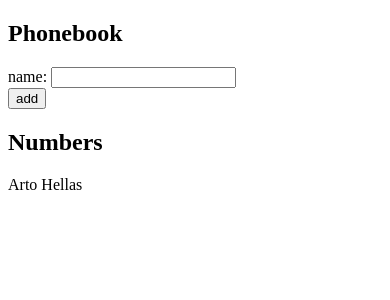
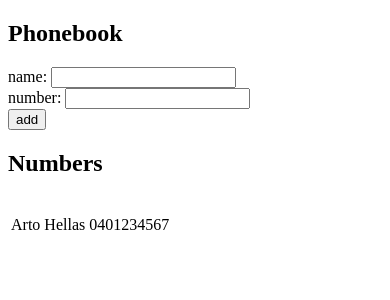
Before and after one commit to daysleeper23/fullstack-open-2024, a React (Vite) app in the folder part2/phonebook/: page / in a window 390 px wide. Shown: the top 300 px of the page. Built offline with nearby package versions, Linux system fonts and the light colour scheme.

Commit message:
Ex 2.8
- Allow users to add phone numbers to the phone book

```diff
--- a/part2/phonebook/src/App.jsx
+++ b/part2/phonebook/src/App.jsx
@@ -1,23 +1,44 @@
 import { useState } from 'react'
 
-const Item = ({person}) => <p>{person.name}</p>
+const Item = ({person}) => {
+  return (
+    <tr>
+      <td>
+        <p>{person.name}</p>
+      </td>
+      <td>
+        <p>{person.number}</p>
+      </td>
+    </tr>
+  )
+}
 
 const App = () => {
   const [persons, setPersons] = useState([
-    { name: 'Arto Hellas' }
+    {
+      name: 'Arto Hellas',
+      number: '0401234567'
+     }
   ])
+
+  const [newNumber, setNewNumber] = useState('')
 
   const [newName, setNewName] = useState('')
 
-  const handleInputChange = (e) => {
-    console.log('current string of the input', e.target.value)
+  const handleNameChange = (e) => {
+    console.log('current string of the name input', e.target.value)
     setNewName(e.target.value)
+  }
+
+  const handleNumberChange = (e) => {
+    console.log('current string of the number input', e.target.value)
+    setNewNumber(e.target.value)
   }
 
   const handleSubmit = (e) => {
     e.preventDefault()
 
-    if (newName.length == 0)
+    if (newName.length == 0 || newNumber.length == 0)
       return
 
     if (persons.find(person => person.name === newName)) {
@@ -27,9 +48,12 @@ const App = () => {
 
     console.log('start submitting...')
     let newPersons = [...persons]
-    newPersons.push({name: newName})
+    newPersons.push({name: newName, number: newNumber})
     console.log('new Persons:', newPersons)
     setPersons(newPersons)
+
+    setNewName('')
+    setNewNumber('')
   }
 
   return (
@@ -37,16 +61,19 @@ const App = () => {
       <h2>Phonebook</h2>
       <form onSubmit={handleSubmit}>
         <div>
-          name: <input value={newName} onChange={handleInputChange}/>
+          name: <input value={newName} onChange={handleNameChange}/>
+        </div>
+        <div>
+          number: <input value={newNumber} onChange={handleNumberChange}/>
         </div>
         <div>
           <button type="submit">add</button>
         </div>
       </form>
       <h2>Numbers</h2>
-      <div>
+      <table>
         {persons.map(person => <Item key={person.name} person={person} />)}
-      </div>
+      </table>
     </div>
   )
 }
```
